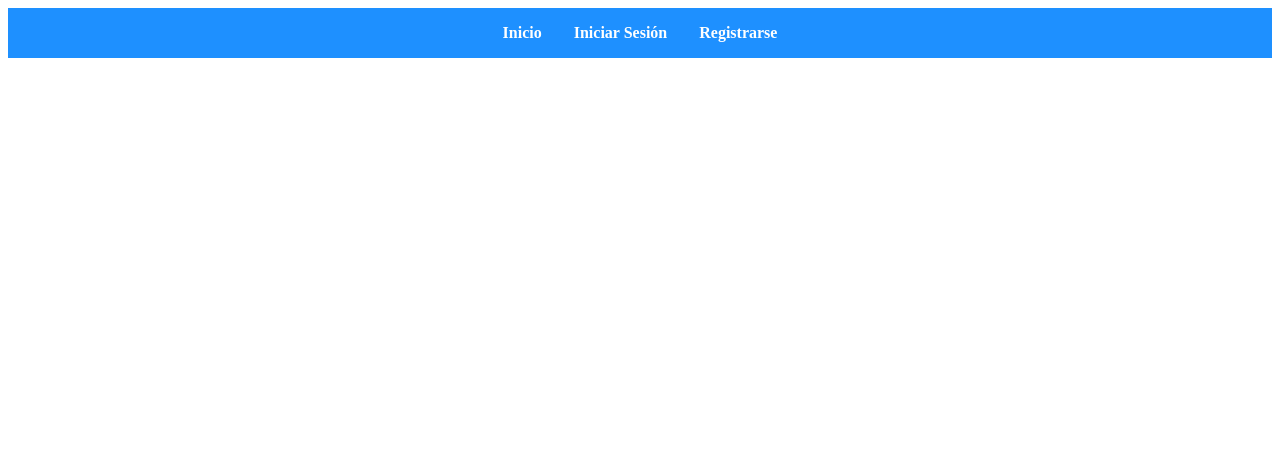
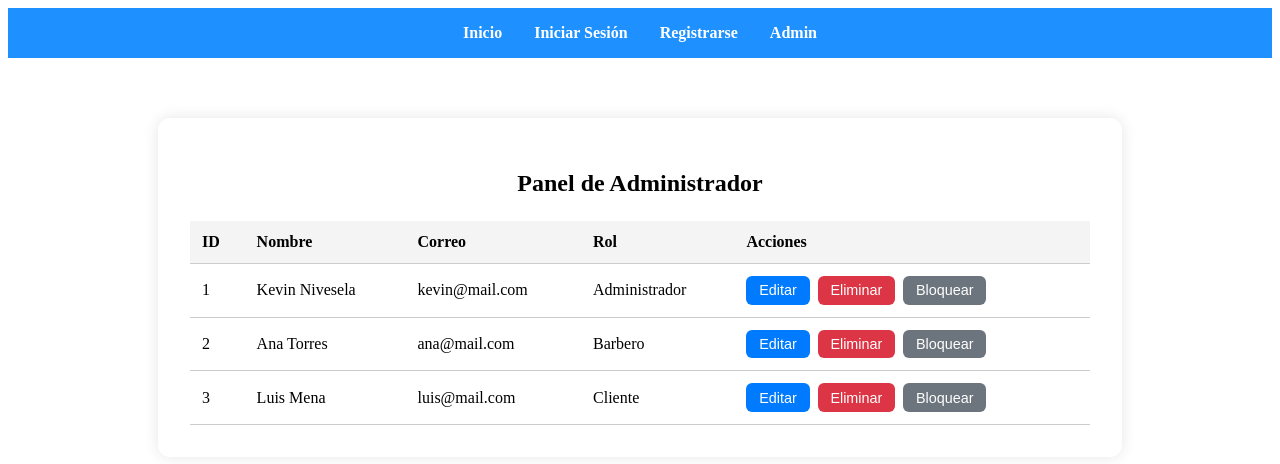
Before and after one commit to AgentSmith04/as-project, an Angular app in the folder gestor-barberia/: page /admin in a window 1280 px wide. Before the commit this address led to /. Shown: the top 464 px of the page. Built offline with nearby package versions, Linux system fonts and the light colour scheme.

Commit message:
¨interfaz¨

```diff
--- a/gestor-barberia/src/app/app.html
+++ b/gestor-barberia/src/app/app.html
@@ -2,6 +2,7 @@
   <a routerLink="/" class="nav-item">Inicio</a>
   <a routerLink="/login" class="nav-item">Iniciar Sesión</a>
   <a routerLink="/register" class="nav-item">Registrarse</a>
+  <a routerLink="/admin" class="nav-item">Admin</a>
 </nav>
 
 
--- a/gestor-barberia/src/app/app.routes.ts
+++ b/gestor-barberia/src/app/app.routes.ts
@@ -2,9 +2,11 @@ import { Routes } from '@angular/router';
 import { HomeComponent } from './pages/home/home';
 import { LoginComponent } from './pages/login/login';
 import { RegisterComponent } from './pages/register/register';
+import { AdminComponent } from './pages/admin/admin';
 
 export const routes: Routes = [
   { path: '', component: HomeComponent },
   { path: 'login', component: LoginComponent },
-  { path: 'register', component: RegisterComponent }
+  { path: 'register', component: RegisterComponent },
+  {path: 'admin', component: AdminComponent}
 ];
--- /dev/null
+++ b/gestor-barberia/src/app/pages/admin/admin.html
@@ -0,0 +1,27 @@
+<div class="admin-panel">
+  <h2>Panel de Administrador</h2>
+  <table>
+    <thead>
+      <tr>
+        <th>ID</th>
+        <th>Nombre</th>
+        <th>Correo</th>
+        <th>Rol</th>
+        <th>Acciones</th>
+      </tr>
+    </thead>
+    <tbody>
+      <tr *ngFor="let user of users">
+        <td>{{ user.id }}</td>
+        <td>{{ user.name }}</td>
+        <td>{{ user.email }}</td>
+        <td>{{ user.role }}</td>
+        <td>
+          <button (click)="editUser(user.id)" class="btn blue">Editar</button>
+          <button (click)="deleteUser(user.id)" class="btn red">Eliminar</button>
+          <button (click)="blockUser(user.id)" class="btn gray">Bloquear</button>
+        </td>
+      </tr>
+    </tbody>
+  </table>
+</div>
--- /dev/null
+++ b/gestor-barberia/src/app/pages/admin/admin.scss
@@ -0,0 +1,58 @@
+.admin-panel {
+  max-width: 900px;
+  margin: 60px auto;
+  background: white;
+  padding: 2rem;
+  border-radius: 12px;
+  box-shadow: 0 0 15px rgba(0, 0, 0, 0.1);
+
+  h2 {
+    margin-bottom: 1.5rem;
+    text-align: center;
+  }
+
+  table {
+    width: 100%;
+    border-collapse: collapse;
+
+    th, td {
+      padding: 0.75rem;
+      border-bottom: 1px solid #ccc;
+      text-align: left;
+    }
+
+    th {
+      background-color: #f4f4f4;
+    }
+
+    tr:hover {
+      background-color: #f9f9f9;
+    }
+  }
+
+  .btn {
+    margin-right: 0.5rem;
+    padding: 0.4rem 0.8rem;
+    border: none;
+    border-radius: 6px;
+    font-size: 0.9rem;
+    cursor: pointer;
+    color: white;
+
+    &.blue {
+      background-color: #007bff;
+    }
+
+    &.red {
+      background-color: #dc3545;
+    }
+
+    &.gray {
+      background-color: #6c757d;
+    }
+
+    &:hover {
+      opacity: 0.9;
+    }
+  }
+}
--- /dev/null
+++ b/gestor-barberia/src/app/pages/admin/admin.ts
@@ -0,0 +1,29 @@
+import { Component } from '@angular/core';
+import { CommonModule } from '@angular/common';
+
+@Component({
+  selector: 'app-admin',
+  standalone: true,
+  imports: [CommonModule],
+  templateUrl: './admin.html',
+  styleUrls: ['./admin.scss']
+})
+export class AdminComponent {
+  users = [
+    { id: 1, name: 'Kevin Nivesela', email: 'kevin@mail.com', role: 'Administrador' },
+    { id: 2, name: 'Ana Torres', email: 'ana@mail.com', role: 'Barbero' },
+    { id: 3, name: 'Luis Mena', email: 'luis@mail.com', role: 'Cliente' }
+  ];
+
+  deleteUser(id: number) {
+    alert(`Eliminar usuario con ID ${id} (simulado)`);
+  }
+
+  blockUser(id: number) {
+    alert(`Bloquear usuario con ID ${id} (simulado)`);
+  }
+
+  editUser(id: number) {
+    alert(`Editar usuario con ID ${id} (simulado)`);
+  }
+}
```
Also changed, not shown: 1 other file (tests, documents, lock files or other folders).
